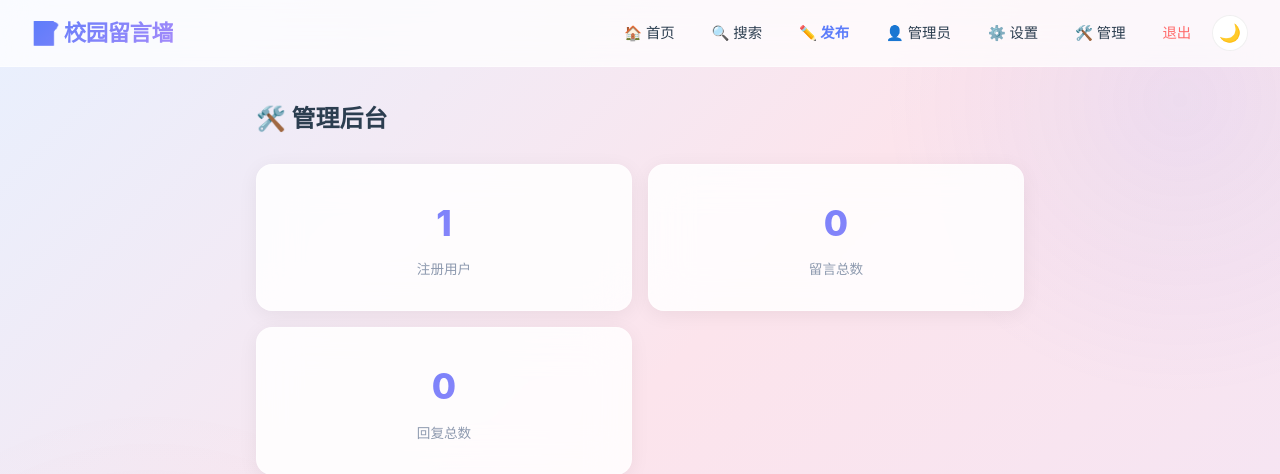
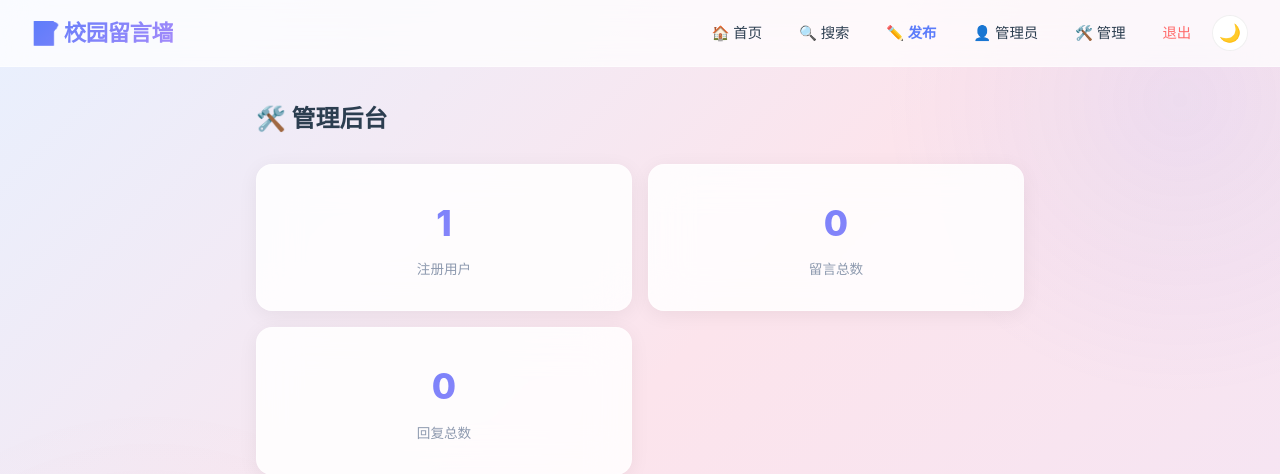
Before and after one commit to shiyunmiao/AHSTU, a Flask app: page /admin in a window 1280 px wide. Shown: the top 474 px of the page. Run offline with Flask 3, Linux system fonts and the light colour scheme; a user stored in the database is signed in.

Commit message:
feat: 设置页改为二级入口（从个人主页进入）

```diff
--- a/templates/base.html
+++ b/templates/base.html
@@ -18,7 +18,6 @@
                 <a href="{{ url_for('user_profile', user_id=current_user.id) }}">
                     👤 {{ current_user.nickname or current_user.username }}
                 </a>
-                <a href="{{ url_for('profile') }}">⚙️ 设置</a>
                 {% if current_user.is_admin %}
                     <a href="{{ url_for('admin') }}">🛠️ 管理</a>
                 {% endif %}
```
